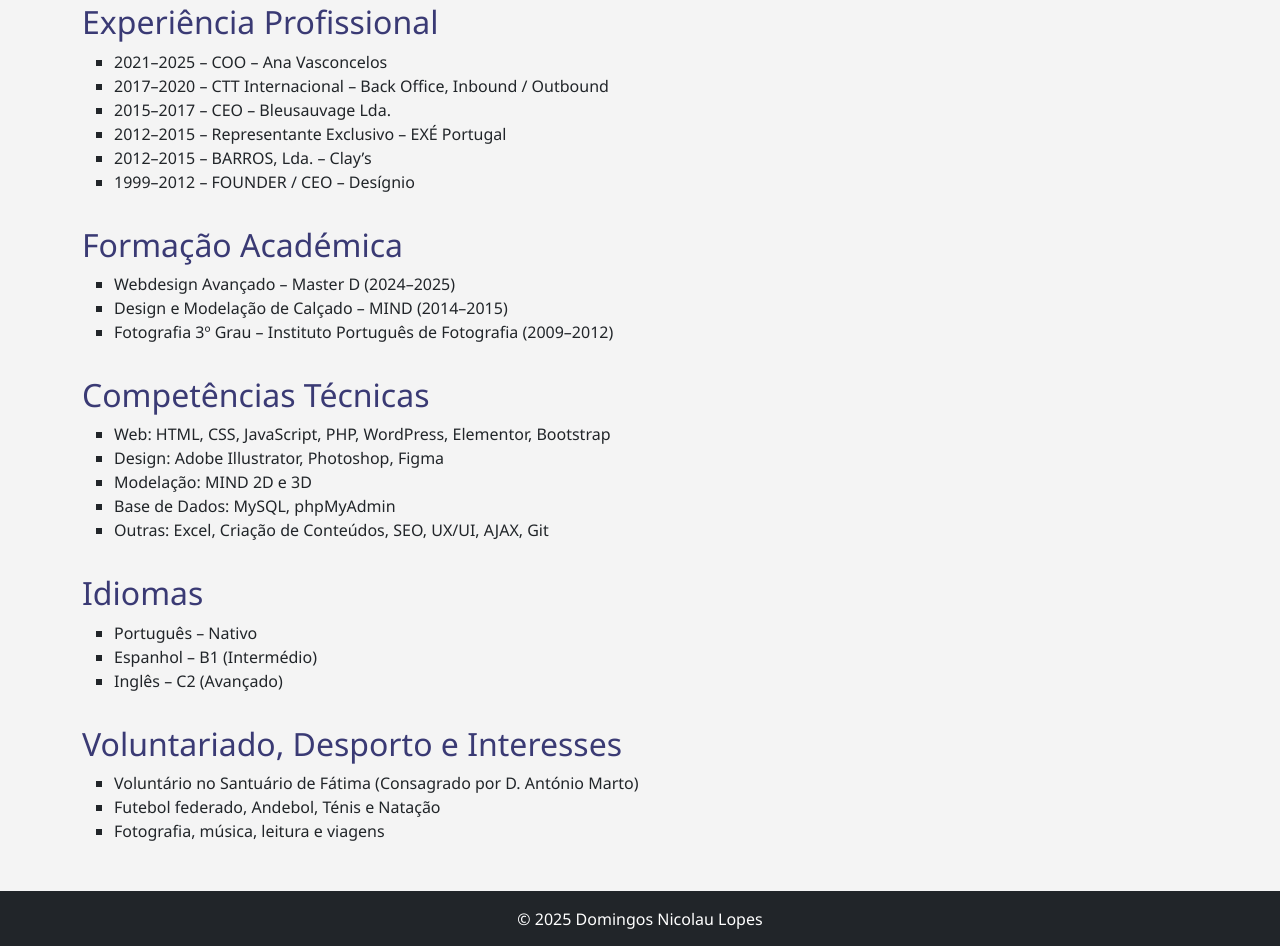
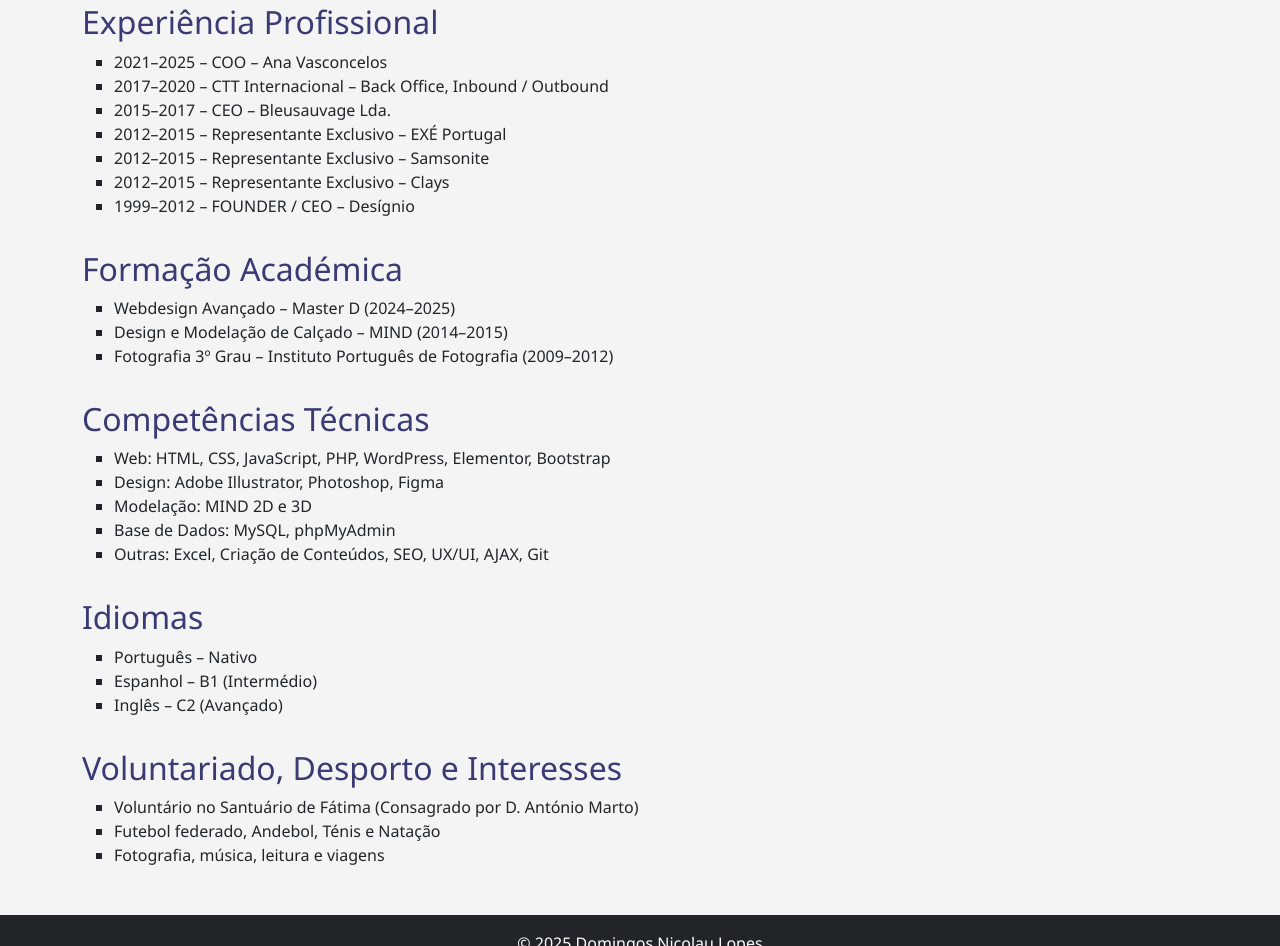
Before and after one commit to Nicolauder/meucv2025-, a plain HTML site: page index.html in a window 1280 px wide. Shown: the part 1010-1956 px from the top of the page. Drawn offline with nearby package versions, Linux system fonts and the light colour scheme.

Commit message:
Update index.html

```diff
--- a/index.html
+++ b/index.html
@@ -49,7 +49,8 @@
       <li>2017–2020 – CTT Internacional – Back Office, Inbound / Outbound</li>
       <li>2015–2017 – CEO – Bleusauvage Lda.</li>
       <li>2012–2015 – Representante Exclusivo – EXÉ Portugal</li>
-      <li>2012–2015 – BARROS, Lda. – Clay’s</li>
+      <li>2012–2015 – Representante Exclusivo – Samsonite</li>
+      <li>2012–2015 – Representante Exclusivo – Clays</li>
       <li>1999–2012 – FOUNDER / CEO – Desígnio</li>
     </ul>
   </section>
```
